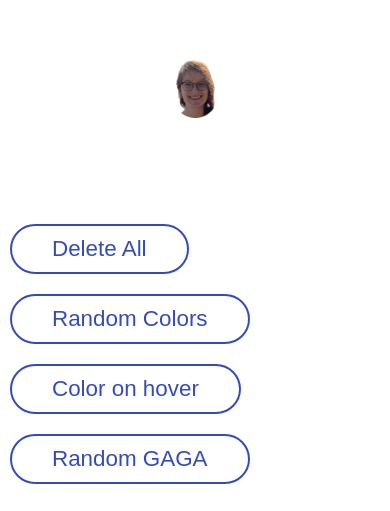
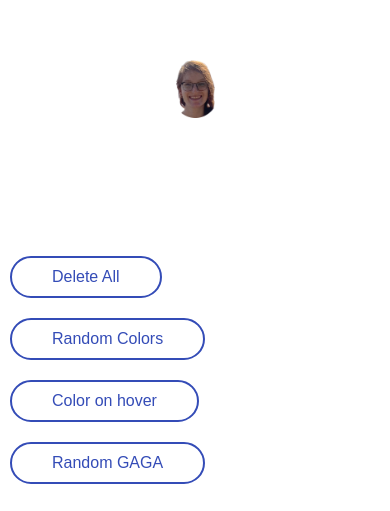
Before and after one commit to saarbotzer/congrats, a plain HTML site: page index.html in a window 390 px wide. Shown: the part 333-844 px from the top of the page. Drawn offline with Linux system fonts and the light colour scheme.

Commit message:
Update main.css

```diff
--- a/style/main.css
+++ b/style/main.css
@@ -188,4 +188,16 @@ body {
             transform: translate(1px, -2px) rotate(-1deg);
   }
 }
+
+
+@media only screen and (max-width: 600px) {
+  .ayelet {
+    width: 40%;
+  }
+
+  .buttons .btn {
+    font-size: 100%;
+    margin: 10px;
+  }
+}
 /*# sourceMappingURL=main.css.map */
```
